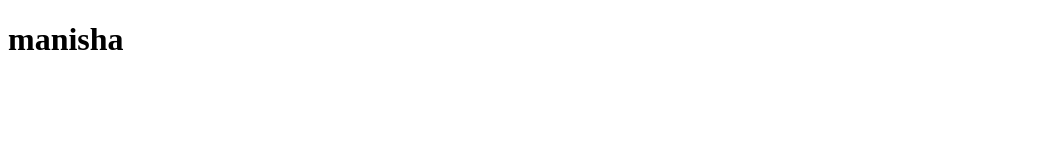
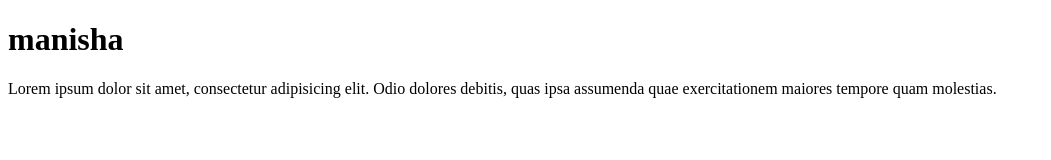
Before and after one commit to acharyamanisha/xyz, a plain HTML site: page index.html in a window 1280 px wide. Shown: the whole page, without its empty margins (0-1051 px from the left). Drawn offline with Linux system fonts and the light colour scheme.

Commit message:
paragraph added

```diff
--- a/index.html
+++ b/index.html
@@ -8,5 +8,6 @@
 </head>
 <body>
     <h1>manisha</h1>
+    <p>Lorem ipsum dolor sit amet, consectetur adipisicing elit. Odio dolores debitis, quas ipsa assumenda quae exercitationem maiores tempore quam molestias.</p>
 </body>
 </html>
```
